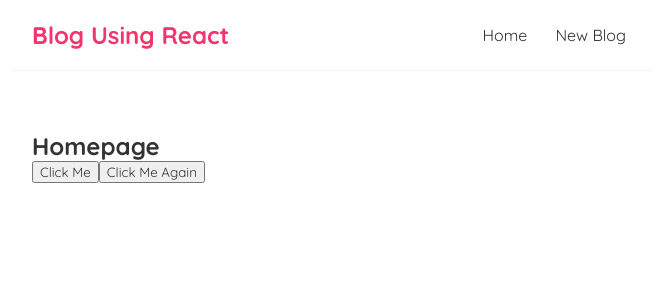
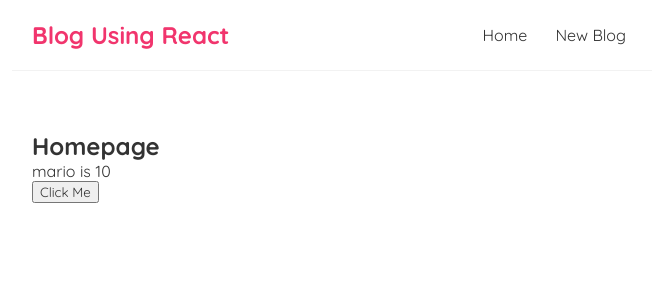
Before and after one commit to msdme/learn-react, a React (Create React App) app: page / in a window 1280 px wide. Shown: the top 300 px of the page, without its empty margins (308-964 px from the left). Built offline with nearby package versions, Linux system fonts and the light colour scheme; the HTML template or start-up script is replaced by a standard one.

Commit message:
Lesson 8, UseState, https://www.youtube.com/watch\?v\=4pO-HcG2igk\&list\=PL4cUxeGkcC9gZD-Tvwfod2gaISzfRiP9d\&index\=8\&ab_channel\=TheNetNinja

```diff
--- a/src/Home.js
+++ b/src/Home.js
@@ -1,15 +1,18 @@
+import { useState } from "react";
+
 const Home = () => {
-    const handleClick = (e) =>{
-        console.log("Hello, Masdi",e);
-    }
-    const handleClickAgain = (name, e) =>{
-        console.log("Hello, "+name, e.target);
+    // let name = "Mario"
+    const [ name, setName ] = useState('mario');
+    const [ age, setAge ] = useState(10);
+    const handleClick = () =>{
+        setName('Luigi');
+        setAge(40);
     }
     return (
         <div className="home">
             <h2>Homepage</h2>
+            <p> { name } is { age } </p>
             <button onClick={ handleClick }>Click Me</button>
-            <button onClick={ (e)=> handleClickAgain("Idsam",e) }>Click Me Again</button>
         </div>
      );
 }
```
